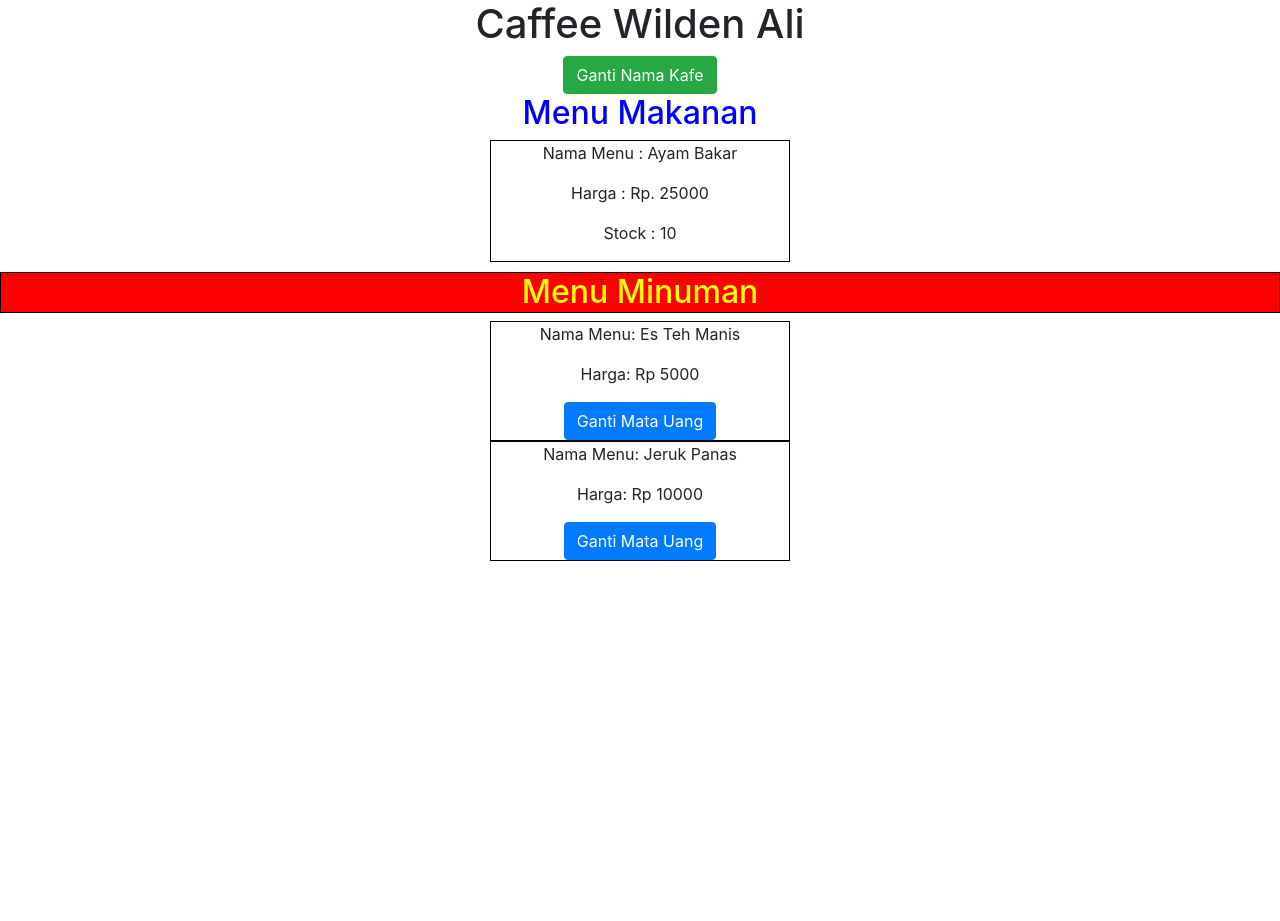
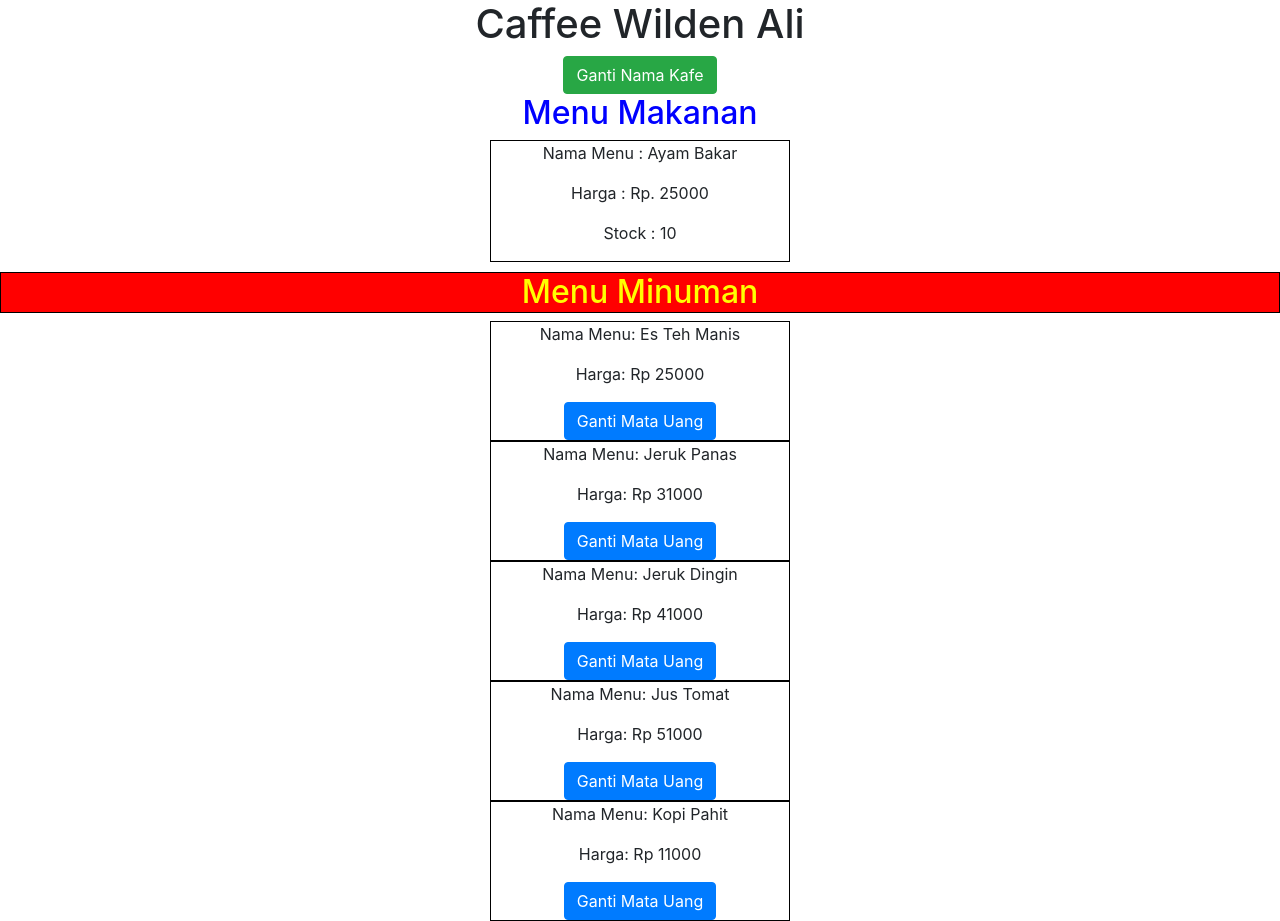
Before and after one commit to wildenali/React_WebApp, a React (Create React App) app in the folder 02-React_Basic/01-my-app/: page / in a window 1280 px wide. Before the commit the page ends 800 px from the top, so only its background shows below. Built offline with nearby package versions, Linux system fonts and the light colour scheme.

Commit message:
Render List

```diff
--- a/02-React_Basic/01-my-app/src/App.js
+++ b/02-React_Basic/01-my-app/src/App.js
@@ -13,6 +13,13 @@ class App extends Component {
       menuMakanan: [
         { nama: 'Ayam Bakar', harga: 25000, stock: 10 },
         { nama: 'Nasi Bakar', harga: 21000, stock: 0 },
+      ],
+      menuMinuman: [
+        { id: 1, nama: 'Es Teh Manis', harga: 25000 },
+        { id: 2, nama: 'Jeruk Panas', harga: 31000 },
+        { id: 3, nama: 'Jeruk Dingin', harga: 41000 },
+        { id: 4, nama: 'Jus Tomat', harga: 51000 },
+        { id: 5, nama: 'Kopi Pahit', harga: 11000 },
       ]
     }
   }
@@ -49,8 +56,9 @@ class App extends Component {
         />
 
         <h2 style={mainContentStyle}>Menu Minuman</h2>
-        <MenuMinuman namaMenu={"Es Teh Manis"} hargaMenu={5000}/>
-        <MenuMinuman namaMenu={"Jeruk Panas"} hargaMenu={10000}/>
+        { this.state.menuMinuman.map((menu, index) =>
+          <MenuMinuman key={menu.id} namaMenu={menu.nama} hargaMenu={menu.harga}/>
+        )}
       </div>
     );
   }
```
